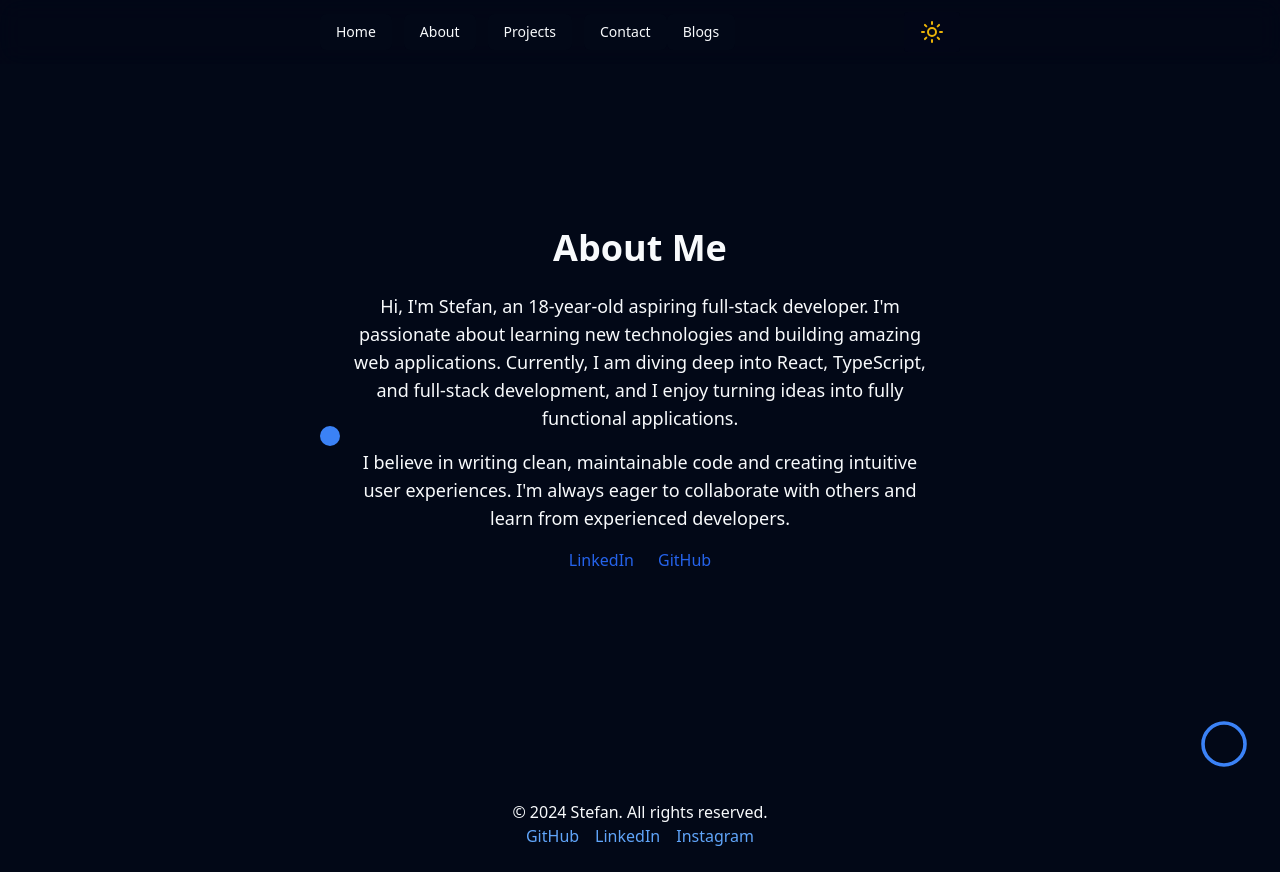
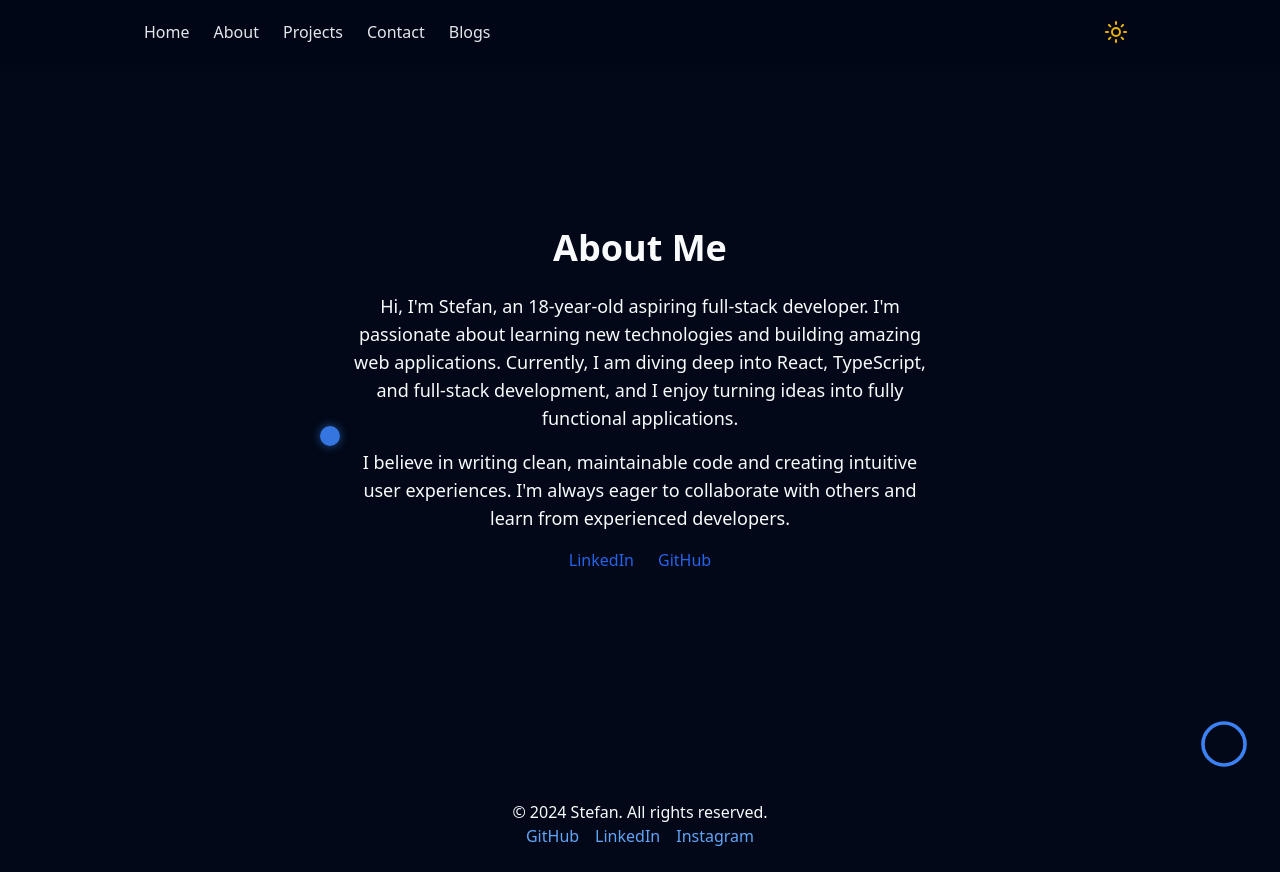
Before and after one commit to StefanV3T/PortfolioStefan, a React (Vite) app: page /about in a window 1280 px wide. Built offline with nearby package versions, Linux system fonts and the light colour scheme.

Commit message:
Enhance navigation menu styles, improve custom cursor effects, and update homepage layout for better user experience

```diff
--- a/src/components/CustomCursor.css
+++ b/src/components/CustomCursor.css
@@ -6,12 +6,33 @@ body {
 
 .cursor {
   position: absolute;
-  background-color: #3b82f6; /* Custom cursor color */
+  width: 12px;
+    height: 12px;
+    background-color: rgba(59, 130, 246, 0.9);
+    /* Slightly transparent blue */
   border-radius: 50%;
-  pointer-events: none; /* Prevent interaction with cursor */
-  transition: width 0.1s, height 0.1s; /* Smooth resizing */
-  z-index: 9999; /* Ensure it's above all other elements */
+  pointer-events: none;
+    /* Prevent interaction */
+    transition: transform 0.15s ease-out, background-color 0.2s ease-in-out;
+    z-index: 9999;
+    box-shadow: 0 0 10px rgba(59, 130, 246, 0.6);
+    /* Soft glow */
+  }
+
+  /* When hovering over interactive elements */
+  .cursor.hover {
+    transform: scale(1.5);
+    background-color: rgba(59, 130, 246, 1);
+    box-shadow: 0 0 15px rgba(59, 130, 246, 0.8);
+  }
+
+  /* When clicking */
+  .cursor.active {
+    transform: scale(0.8);
+    background-color: rgba(37, 99, 235, 1);
+    /* Darker blue */
 }
+
 
 /* Interactive elements should have their hover effect in CSS (no need to add JS listeners) */
 button:hover,
--- a/src/components/Navigation.tsx
+++ b/src/components/Navigation.tsx
@@ -1,106 +1,81 @@
 import { NavLink } from "react-router-dom";
-import { NavigationMenu, NavigationMenuItem, NavigationMenuLink, NavigationMenuList, navigationMenuTriggerStyle } from "./ui/navigation-menu";
 import { useTheme } from "next-themes";
-import { useState } from "react";
-import { Tooltip, TooltipContent, TooltipProvider, TooltipTrigger } from "./ui/tooltip";
+import { useState, useEffect, useRef } from "react";
 import { MoonIcon, SunIcon } from "lucide-react";
 
 export default function Navigation() {
     const { theme, setTheme } = useTheme();
     const [isOpen, setIsOpen] = useState(false);
+    const menuRef = useRef<HTMLDivElement>(null);
+
+    // Close menu when clicking outside
+    useEffect(() => {
+        const handleClickOutside = (event: MouseEvent) => {
+            if (isOpen && menuRef.current && !menuRef.current.contains(event.target as Node)) {
+                setIsOpen(false);
+            }
+        };
+
+        document.addEventListener("mousedown", handleClickOutside);
+        return () => document.removeEventListener("mousedown", handleClickOutside);
+    }, [isOpen]);
 
     return (
-        <>
-            <div className="fixed top-0 left-0 right-0 z-50 bg-white/50 dark:bg-slate-950/50 backdrop-blur-md flex items-center justify-between h-16 px-4">
-                <div className="flex items-center justify-between w-full max-w-screen-sm mx-auto">
+        <nav className="fixed top-0 left-0 right-0 z-50 bg-white/70 dark:bg-slate-950/70 backdrop-blur-md shadow-md">
+            <div className="max-w-screen-lg mx-auto px-4 flex items-center justify-between h-16 relative">
+
+                {/* Navigation Links */}
+                <div className="hidden sm:flex space-x-6">
+                    {["Home", "About", "Projects", "Contact", "Blogs"].map((item) => (
+                        <NavLink
+                            key={item}
+                            to={item === "Home" ? "/" : `/${item.toLowerCase()}`}
+                            className={({ isActive }) =>
+                                `text-gray-800 dark:text-gray-200 hover:text-blue-500 transition font-medium ${isActive ? "text-blue-500" : ""}`
+                            }
+                        >
+                            {item}
+                        </NavLink>
+                    ))}
+                </div>
+
+                {/* Theme Toggle */}
                 <button
-                        className="block sm:hidden px-2 py-1 text-gray-800 dark:text-gray-200"
-                        onClick={() => setIsOpen(!isOpen)}
+                    onClick={() => setTheme(theme === "dark" ? "light" : "dark")}
+                    className="p-2 rounded text-gray-800 dark:text-gray-200 transition-all"
                 >
-                        <span className="sr-only">Toggle Menu</span>
+                    {theme === "dark" ? <SunIcon className="w-6 h-6 text-yellow-500" /> : <MoonIcon className="w-6 h-6" />}
+                </button>
+
+                {/* Mobile Menu Button */}
+                <button className="sm:hidden ml-4" onClick={() => setIsOpen(!isOpen)}>
                     {isOpen ? (
-                            <svg
-                                xmlns="http://www.w3.org/2000/svg"
-                                className="h-6 w-6"
-                                fill="none"
-                                viewBox="0 0 24 24"
-                                stroke="currentColor"
-                            >
+                        <svg className="h-6 w-6" fill="none" viewBox="0 0 24 24" stroke="currentColor">
                             <path strokeLinecap="round" strokeLinejoin="round" strokeWidth={2} d="M6 18L18 6M6 6l12 12" />
                         </svg>
                     ) : (
-                            <svg
-                                xmlns="http://www.w3.org/2000/svg"
-                                className="h-6 w-6"
-                                fill="none"
-                                viewBox="0 0 24 24"
-                                stroke="currentColor"
-                            >
+                        <svg className="h-6 w-6" fill="none" viewBox="0 0 24 24" stroke="currentColor">
                             <path strokeLinecap="round" strokeLinejoin="round" strokeWidth={2} d="M4 6h16M4 12h16m-7 6h7" />
                         </svg>
                     )}
                 </button>
-                    <NavigationMenu>
-                        <NavigationMenuList
-                            className={`${isOpen ? "block" : "hidden"
-                                } sm:flex flex-col sm:flex-row items-center space-y-4 sm:space-y-0 sm:space-x-4 absolute sm:static top-0 left-0 w-full sm:w-auto bg-white dark:bg-slate-950 sm:bg-transparent sm:dark:bg-transparent shadow-sm sm:shadow-none sm:p-0 z-40`}
+            </div>
+
+            {/* Mobile Menu */}
+            {isOpen && (
+                <div ref={menuRef} className="sm:hidden absolute top-16 left-0 w-full bg-white dark:bg-slate-950 shadow-md p-4 space-y-3">
+                    {["Home", "About", "Projects", "Contact", "Blogs"].map((item) => (
+                        <NavLink
+                            key={item}
+                            to={item === "Home" ? "/" : `/${item.toLowerCase()}`}
+                            className="block text-gray-800 dark:text-gray-200 hover:text-blue-500 transition"
+                            onClick={() => setIsOpen(false)}
                         >
-                            <NavigationMenuItem>
-                                <NavLink to="/" className="mr-3" onClick={() => setIsOpen(!isOpen)}>
-                                    <NavigationMenuLink className={navigationMenuTriggerStyle()}>
-                                        Home
-                                    </NavigationMenuLink>
+                            {item}
                         </NavLink>
-                                <NavLink to="/about" className="mr-3" onClick={() => setIsOpen(!isOpen)}>
-                                    <NavigationMenuLink className={navigationMenuTriggerStyle()}>
-                                        About
-                                    </NavigationMenuLink>
-                                </NavLink>
-                                <NavLink to="/projects" className="mr-3" onClick={() => setIsOpen(!isOpen)}>
-                                    <NavigationMenuLink className={navigationMenuTriggerStyle()}>
-                                        Projects
-                                    </NavigationMenuLink>
-                                </NavLink>
-                                <NavLink to="/contact" onClick={() => setIsOpen(!isOpen)}>
-                                    <NavigationMenuLink className={navigationMenuTriggerStyle()}>
-                                        Contact
-                                    </NavigationMenuLink>
-                                </NavLink>
-                                <NavLink to="/blogs" onClick={() => setIsOpen(!isOpen)}>
-                                    <NavigationMenuLink className={navigationMenuTriggerStyle()}>
-                                        Blogs
-                                    </NavigationMenuLink>
-                                </NavLink>
-                            </NavigationMenuItem>
-                        </NavigationMenuList>
-                    </NavigationMenu>
-
-                    {/* Theme Toggle Button */}
-                    <TooltipProvider>
-                        <Tooltip>
-                            <TooltipTrigger>
-                                <button
-                                    onClick={() => setTheme(theme === "dark" ? "light" : "dark")}
-                                    className="px-4 py-2 rounded bg-white dark:bg-slate-950 text-gray-800 dark:text-gray-200 transition-colors flex items-center justify-center"
-                                >
-                                    {theme === "dark" ? (
-                                        <SunIcon className="w-6 h-6 text-yellow-500" />
-                                    ) : (
-                                        <MoonIcon className="w-6 h-6 text-gray-800" />
+                    ))}
+                </div>
             )}
-                                </button>
-                            </TooltipTrigger>
-                            <TooltipContent>
-                                <p>
-                                    {theme === "dark"
-                                        ? "Click to switch to light mode"
-                                        : "Click to switch to dark mode"}
-                                </p>
-                            </TooltipContent>
-                        </Tooltip>
-                    </TooltipProvider>
-                </div>
-            </div>
-        </>
-    )
+        </nav>
+    );
 }
--- a/src/components/ui/navigation-menu.tsx
+++ b/src/components/ui/navigation-menu.tsx
@@ -41,7 +41,7 @@ NavigationMenuList.displayName = NavigationMenuPrimitive.List.displayName
 const NavigationMenuItem = NavigationMenuPrimitive.Item
 
 const navigationMenuTriggerStyle = cva(
-  "group inline-flex h-9 w-max items-center justify-center rounded-md bg-background px-4 py-2 text-sm font-medium transition-colors hover:bg-accent hover:text-accent-foreground focus:bg-accent focus:text-accent-foreground focus:outline-none disabled:pointer-events-none disabled:opacity-50 data-[active]:bg-accent/50 data-[state=open]:bg-accent/50"
+  "group inline-flex h-9 w-max items-center justify-center rounded-md px-4 py-2 text-sm font-medium transition-colors hover:bg-accent hover:text-accent-foreground focus:bg-accent focus:text-accent-foreground focus:outline-none disabled:pointer-events-none disabled:opacity-50 data-[active]:bg-accent/50 data-[state=open]:bg-accent/50"
 )
 
 const NavigationMenuTrigger = React.forwardRef<
```
Also changed, not shown: src/components/HomePage.tsx (+8 -8 lines). Lines whose indentation alone changed are shown as unchanged.
